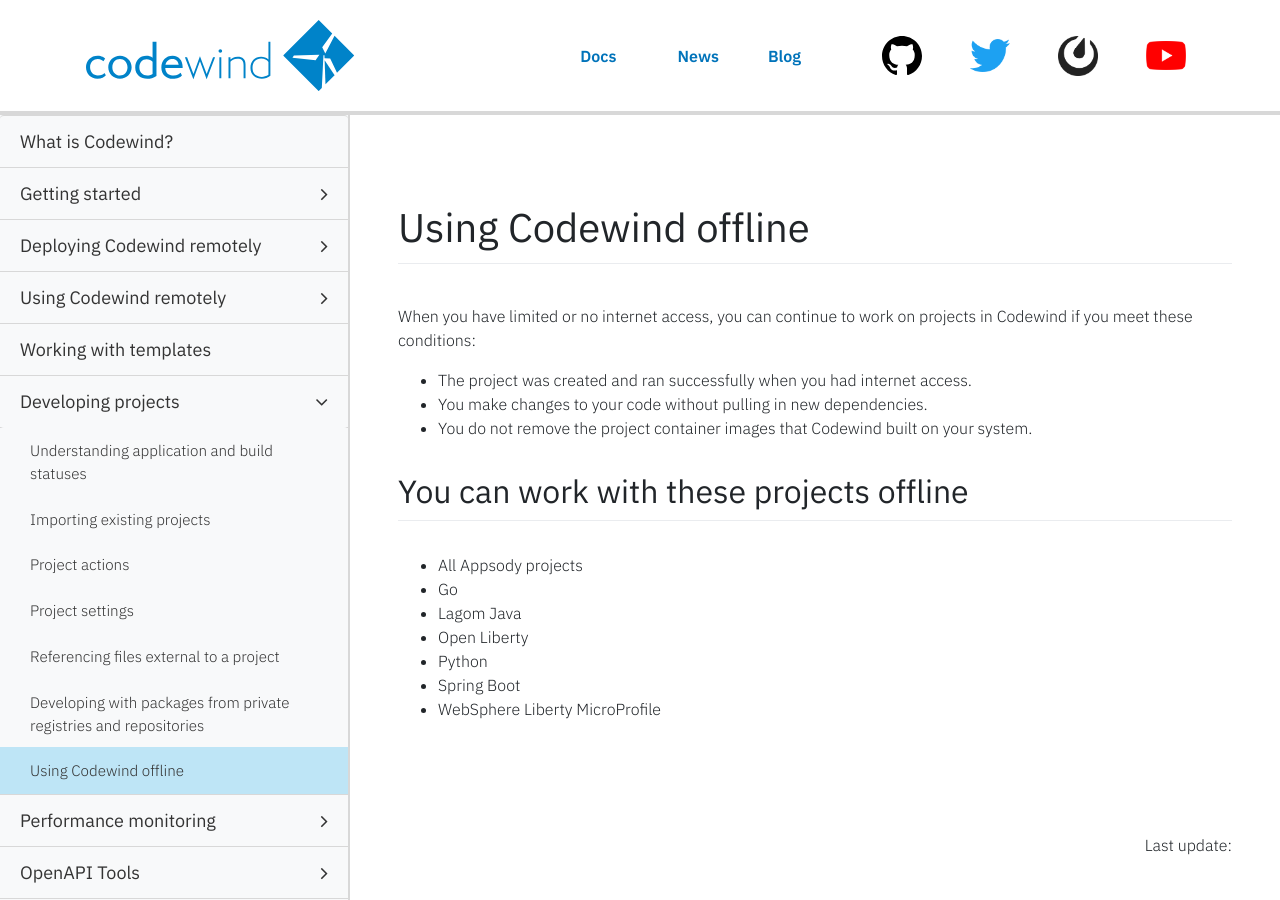
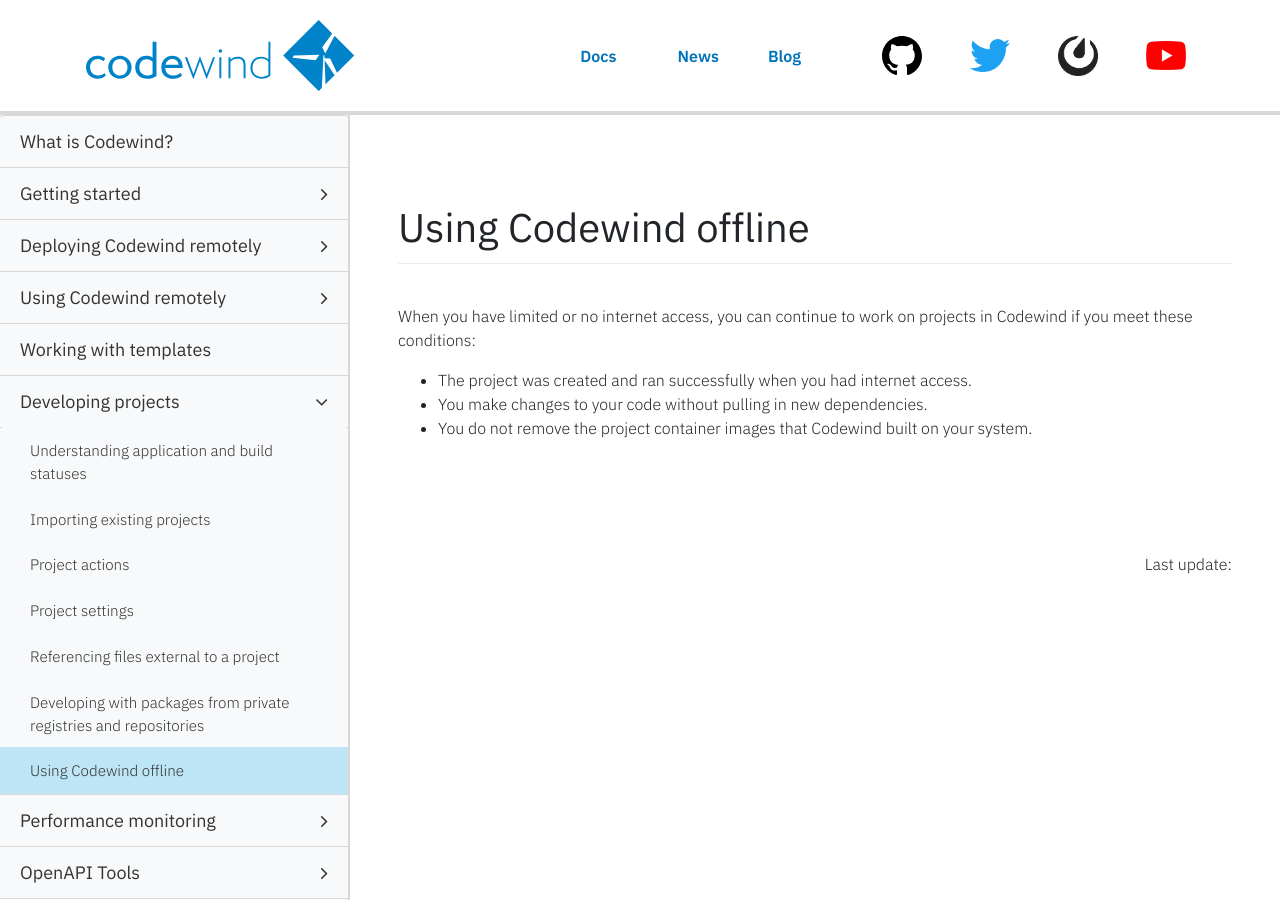
Before and after one commit to eclipse-archived/codewind-docs, a Jekyll site: the page built from docs/_documentations/offline-codewind.md, in a window 1280 px wide and 900 px high. Built offline with Jekyll 4.4.1, drawn with Linux system fonts in a browser that asks for light colours; nearby versions of some CDN libraries; comment, search, counter and statistics services are not loaded.

Commit message:
update for 0.12.0
Signed-off-by: Andrew Mak <makandre@ca.ibm.com>

```diff
--- a/docs/_documentations/offline-codewind.md
+++ b/docs/_documentations/offline-codewind.md
@@ -13,12 +13,3 @@ When you have limited or no internet access, you can continue to work on project
 - The project was created and ran successfully when you had internet access.
 - You make changes to your code without pulling in new dependencies.
 - You do not remove the project container images that Codewind built on your system.
-
-## You can work with these projects offline
-- All Appsody projects
-- Go
-- Lagom Java
-- Open Liberty
-- Python
-- Spring Boot
-- WebSphere Liberty MicroProfile
```
